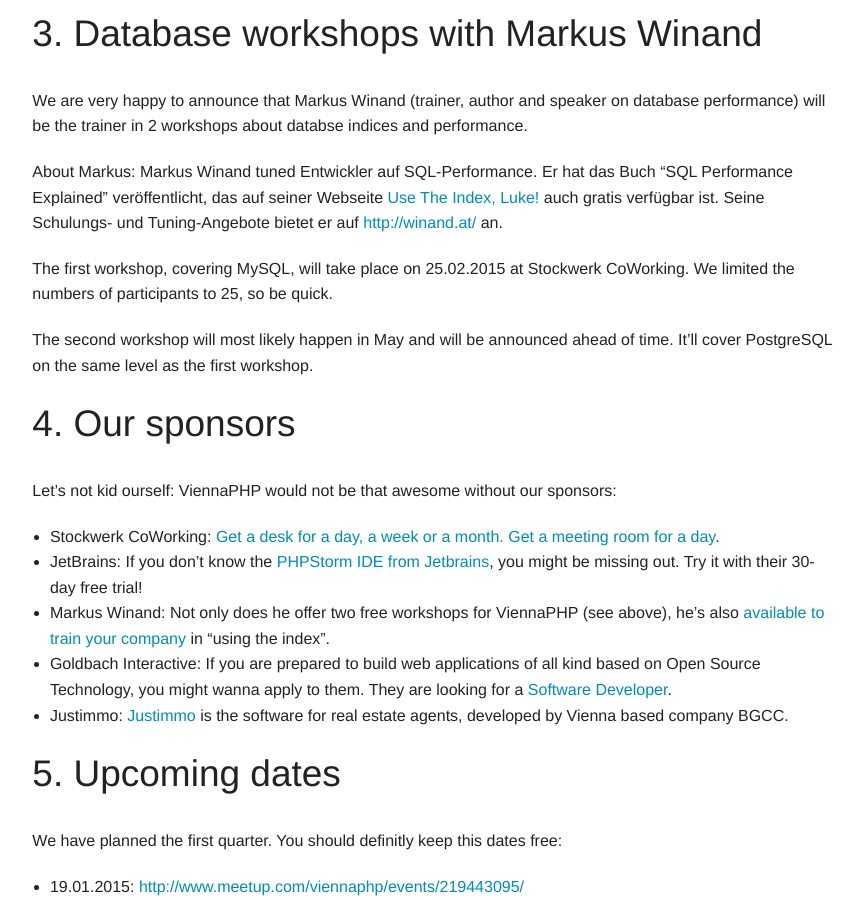
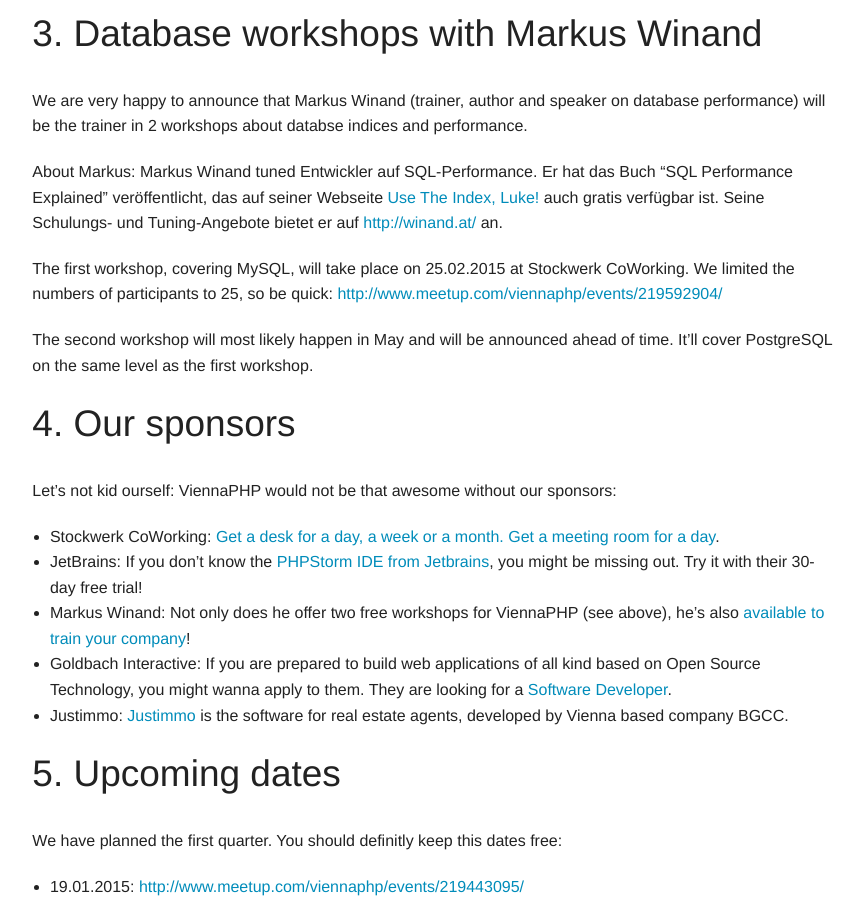
Before and after one commit to viennaphp/viennaphp.github.io, a Jekyll site: the page built from email/2015-01-14.md, in a window 1280 px wide and 900 px high, scrolled down 1269 px. Shown: the whole window, without its empty margins (206-1064 px from the left). Built offline with Jekyll 4.4.1, drawn with Linux system fonts in a browser that asks for light colours.

Commit message:
Finetuning January newsletter

```diff
--- a/email/2015-01-14.md
+++ b/email/2015-01-14.md
@@ -41,7 +41,7 @@
 
 About Markus: Markus Winand tuned Entwickler auf SQL-Performance. Er hat das Buch "SQL Performance Explained" veröffentlicht, das auf seiner Webseite [Use The Index, Luke!](http://use-the-index-luke.com/) auch gratis verfügbar ist. Seine Schulungs- und Tuning-Angebote bietet er auf [http://winand.at/](http://winand.at/) an.
 
-The first workshop, covering MySQL, will take place on 25.02.2015 at Stockwerk CoWorking. We limited the numbers of participants to 25, so be quick.
+The first workshop, covering MySQL, will take place on 25.02.2015 at Stockwerk CoWorking. We limited the numbers of participants to 25, so be quick: [http://www.meetup.com/viennaphp/events/219592904/](http://www.meetup.com/viennaphp/events/219592904/)
 
 The second workshop will most likely happen in May and will be announced ahead of time. It'll cover PostgreSQL on the same level as the first workshop.
 
@@ -51,7 +51,7 @@
 
 * Stockwerk CoWorking: [Get a desk for a day, a week or a month. Get a meeting room for a day](http://stockwerk.co.at/).
 * JetBrains: If you don't know the [PHPStorm IDE from Jetbrains](https://www.jetbrains.com/phpstorm/), you might be missing out. Try it with their 30-day free trial!
-* Markus Winand: Not only does he offer two free workshops for ViennaPHP (see above), he's also [available to train your company](http://winand.at/de/langfristige-sicherheit-sql-performance-training) in "using the index".
+* Markus Winand: Not only does he offer two free workshops for ViennaPHP (see above), he's also [available to train your company](http://winand.at/de/langfristige-sicherheit-sql-performance-training)!
 * Goldbach Interactive: If you are prepared to build web applications of all kind based on Open Source Technology, you might wanna apply to them. They are looking for a [Software Developer](http://www.goldbachaustria.at/ueber-uns-de/jobs/software-developer-php).
 * Justimmo: [Justimmo](http://www.justimmo.at/) is the software for real estate agents, developed by Vienna based company BGCC.
 
```
